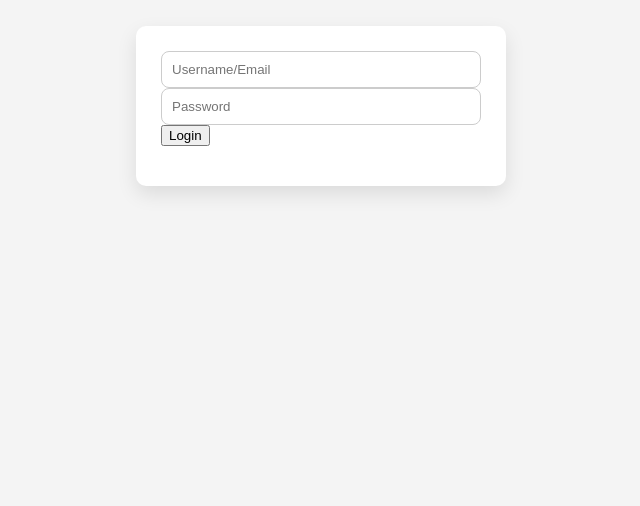
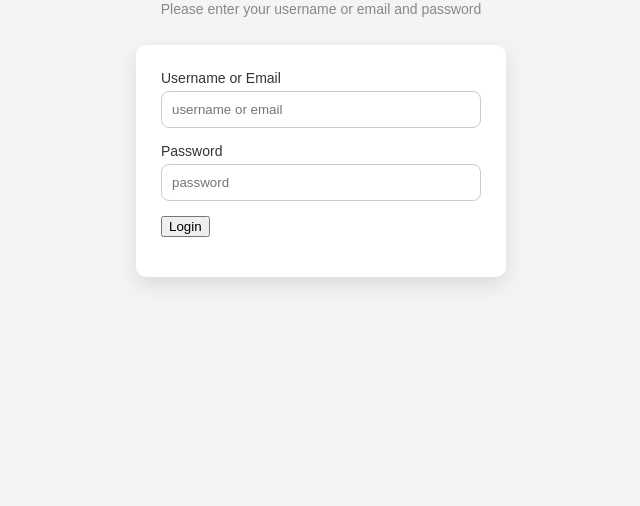
Before and after one commit to Alireza-t7/login-app, a website: page index.html in a window 1280 px wide. Shown: the part 294-800 px from the top of the page, without its empty margins (319-959 px from the left). Drawn offline with Linux system fonts and the light colour scheme.

Commit message:
index.html aktualisieren

```diff
--- a/index.html
+++ b/index.html
@@ -6,12 +6,27 @@
     <link rel="stylesheet" href="style.css" />
   </head>
   <body>
-    <form id="loginForm">
-      <input id="identifier" placeholder="Username/Email" />
-      <input id="password" type="password" placeholder="Password" />
-      <button type="submit">Login</button>
-      <p id="message"></p>
-    </form>
+    <main>
+      <h1 class="title">Login</h1>
+      <p class="subtitle">Please enter your username or email and password</p>
+
+      <form id="loginForm">
+        <div class="form-group">
+          <label for="identifier">Username or Email</label>
+          <input id="identifier" placeholder="username or email" />
+        </div>
+
+        <div class="form-group">
+          <label for="password">Password</label>
+          <input id="password" type="password" placeholder="password" />
+        </div>
+
+        <button type="submit" class="button2">Login</button>
+
+        <p id="message"></p>
+      </form>
+    </main>
+
     <script src="script.js"></script>
   </body>
 </html>
```
